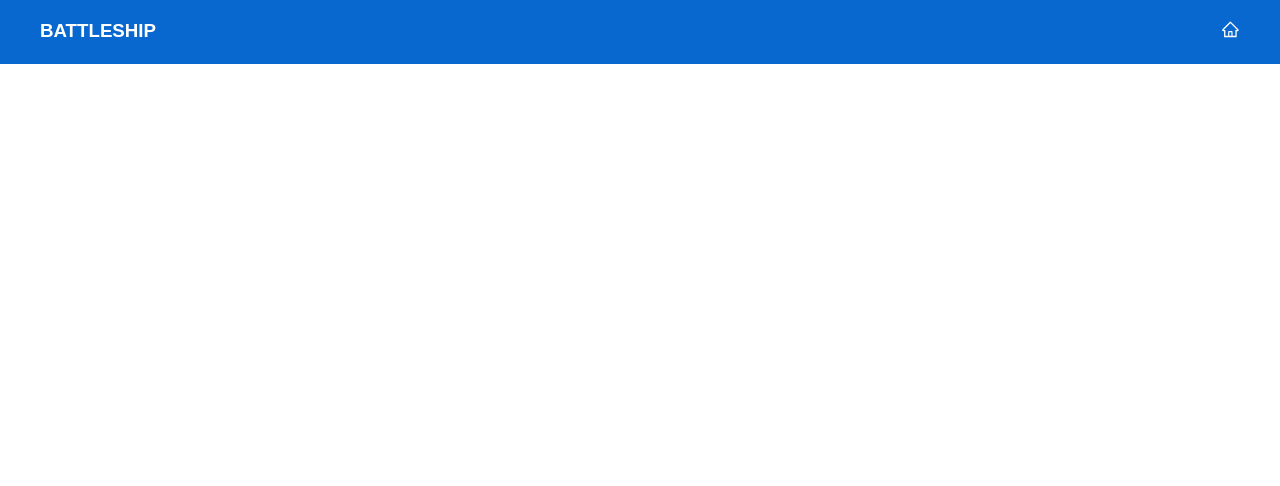
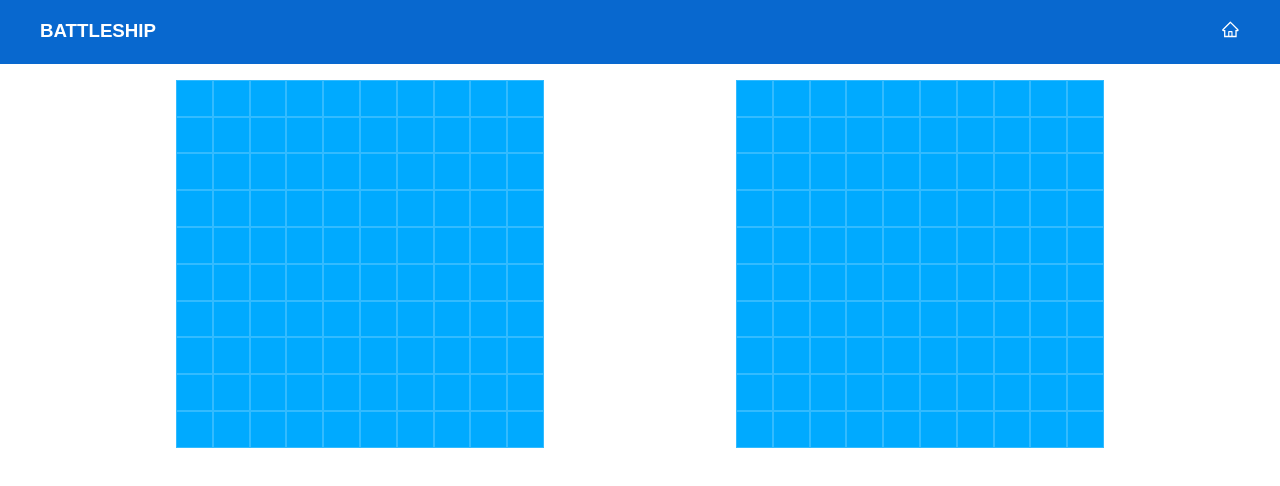
Before and after one commit to luckmer/BATTLESHIPS, a React (Create React App) app: page / in a window 1280 px wide. Shown: the top 486 px of the page. Built offline with nearby package versions, Linux system fonts and the light colour scheme.

Commit message:
changed game location

```diff
--- a/src/App.tsx
+++ b/src/App.tsx
@@ -1,15 +1,11 @@
-import GenerateBoard from "./service/boardCreator/board";
 import NavBar from "./components/navbar";
+import Game from "./pages/game";
 
 const App = () => {
-  const player = GenerateBoard("player");
-
-  console.log(player);
-
   return (
     <main>
       <NavBar />
-      <div></div>
+      <Game />
     </main>
   );
 };
```
